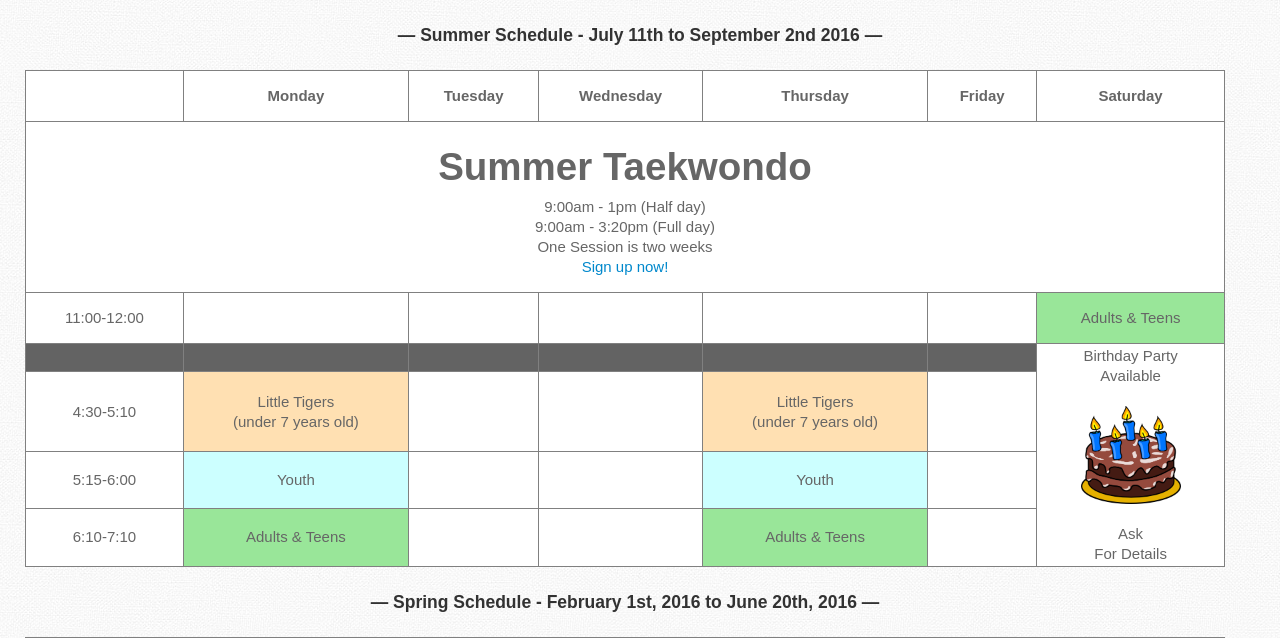
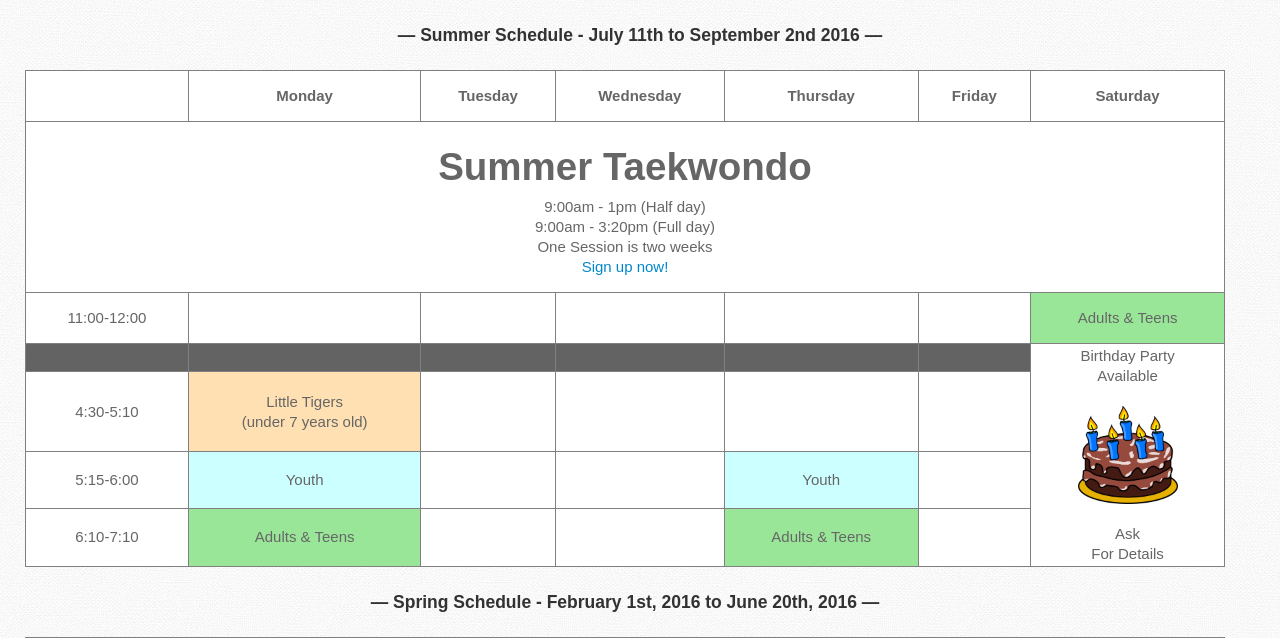
Before and after one commit to jklein/jptaekwondo, a PHP site: page /schedule.php in a window 1280 px wide. Shown: the part 118-756 px from the top of the page. Run offline with PHP 8.4, Linux system fonts and the light colour scheme.

Commit message:
Fix schedule

```diff
--- a/schedule.php
+++ b/schedule.php
@@ -55,7 +55,7 @@ require 'includes/header.php';
                     <td class="under_seven">Little Tigers<br />(under 7 years old)</td>
                     <td></td>
                     <td></td>
-                    <td class="under_seven">Little Tigers<br />(under 7 years old)</td>
+                    <td></td>
                     <td></td>
                 </tr>
                 <tr>
```
